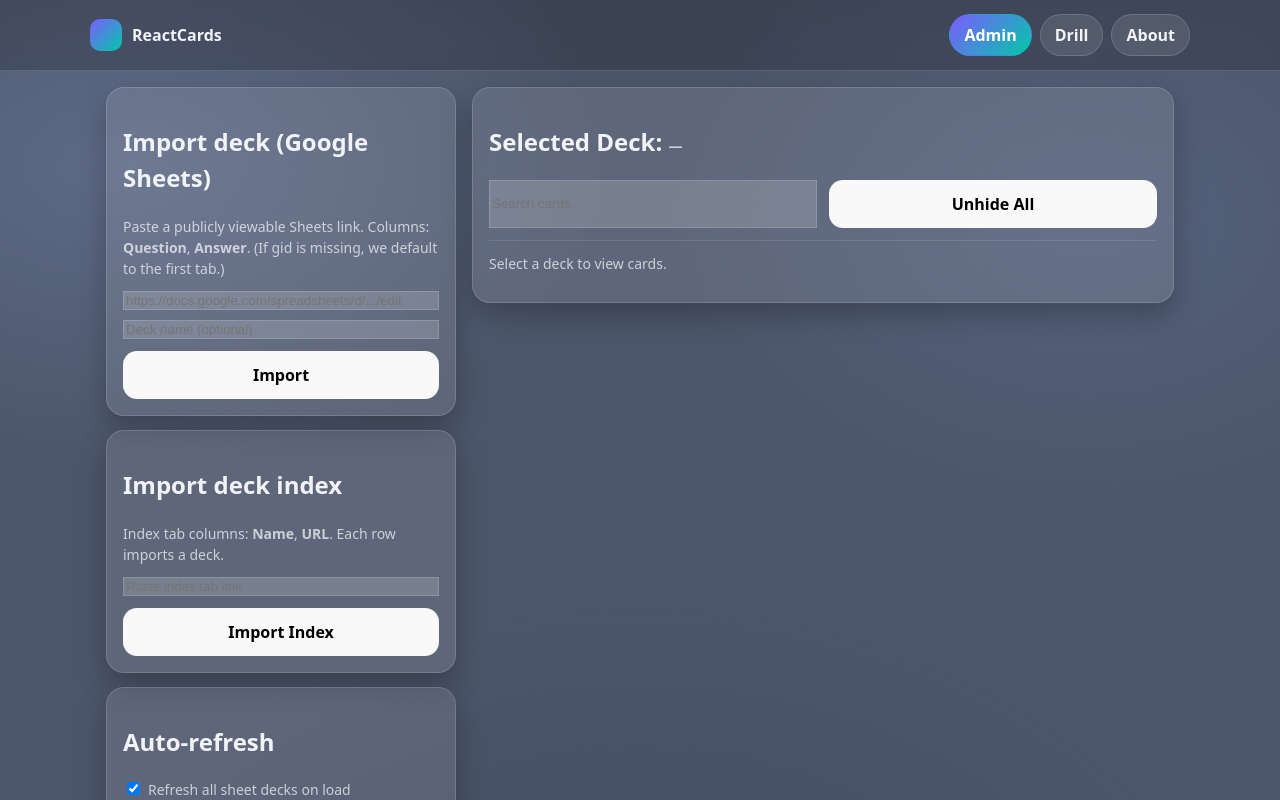
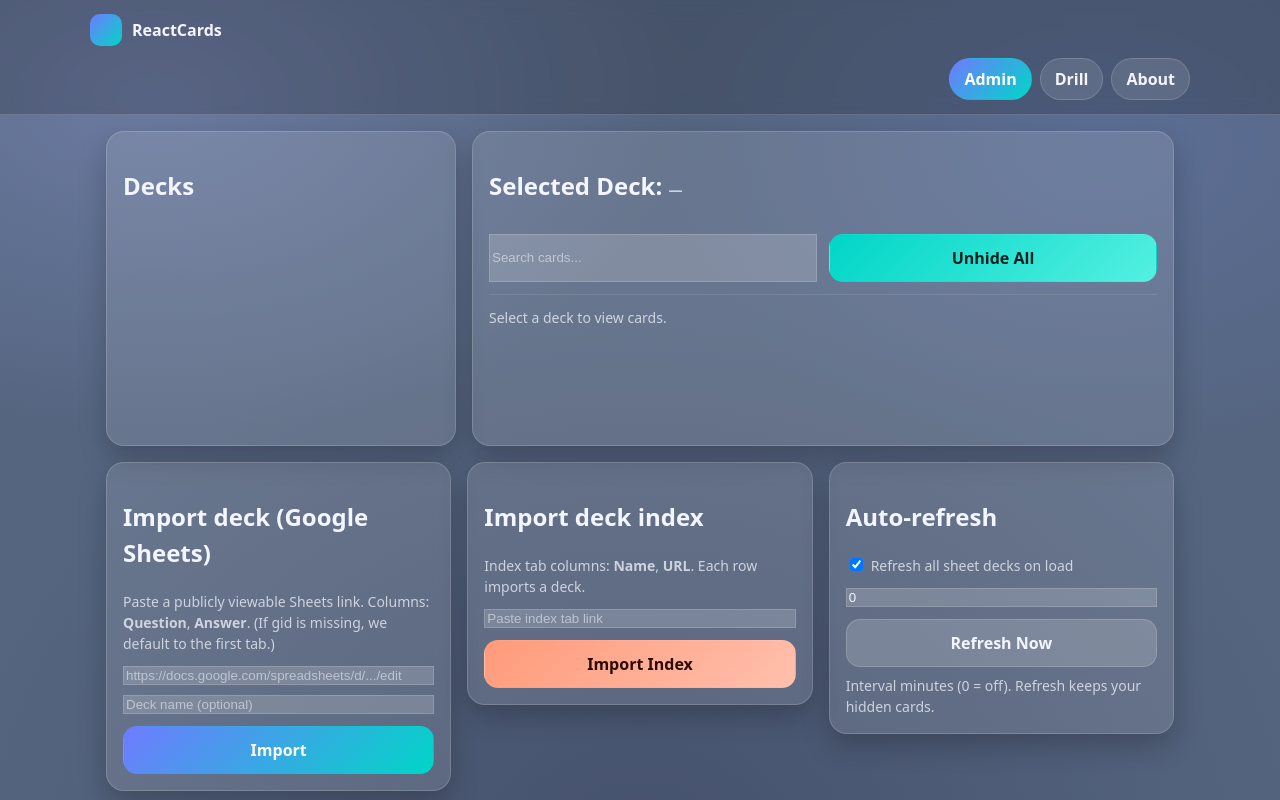
Before and after one commit to Hey-Steve-Dev/ReactCards, a React (Vite) app: page /admin in a window 1280 px wide. Shown: the top 800 px of the page. Built offline with nearby package versions, Linux system fonts and the light colour scheme.

Commit message:
Admin layout update: equal-height panels with independent scrolling and bottom tools row

```diff
--- a/package.json
+++ b/package.json
@@ -12,7 +12,9 @@
   "dependencies": {
     "react": "^19.2.0",
     "react-dom": "^19.2.0",
-    "react-router-dom": "^7.13.1"
+    "react-markdown": "^10.1.0",
+    "react-router-dom": "^7.13.1",
+    "remark-breaks": "^4.0.0"
   },
   "devDependencies": {
     "@eslint/js": "^9.39.1",
--- a/src/pages/Admin.jsx
+++ b/src/pages/Admin.jsx
@@ -6,7 +6,6 @@ import DeckList from "../components/admin/DeckList";
 import AdminDeckView from "../components/admin/AdminDeckView";
 
 export default function Admin({
-  // import deck
   importUrl,
   setImportUrl,
   importName,
@@ -15,21 +14,18 @@ export default function Admin({
   importBusy,
   onImportDeck,
 
-  // import index
   indexUrl,
   setIndexUrl,
   indexStatus,
   indexBusy,
   onImportIndex,
 
-  // refresh settings
   autoRefreshOnLoad,
   setAutoRefreshOnLoad,
   autoRefreshIntervalMin,
   setAutoRefreshIntervalMin,
   onRefreshNow,
 
-  // decks
   decks,
   selectedDeckId,
   setSelectedDeckId,
@@ -37,7 +33,6 @@ export default function Admin({
   onRenameDeck,
   onRefreshDeck,
 
-  // cards panel
   selectedDeck,
   search,
   setSearch,
@@ -46,8 +41,34 @@ export default function Admin({
   onToggleHidden,
 }) {
   return (
-    <section className="admin-layout">
-      <aside className="stack">
+    <section className="admin-layout admin-layout--grid">
+      {/* LEFT: scrollable deck list */}
+      <aside className="admin-decks">
+        <DeckList
+          decks={decks}
+          selectedDeckId={selectedDeckId}
+          onSelectDeck={setSelectedDeckId}
+          onDeleteDeck={onDeleteDeck}
+          onRenameDeck={onRenameDeck}
+          onRefreshDeck={onRefreshDeck}
+        />
+      </aside>
+
+      {/* RIGHT: selected deck cards panel */}
+      <div className="admin-view">
+        <AdminDeckView
+          selectedDeck={selectedDeck}
+          search={search}
+          setSearch={setSearch}
+          onUnhideAll={onUnhideAll}
+          filteredCards={filteredCards}
+          onToggleHidden={onToggleHidden}
+        />
+      </div>
+
+      {/* BOTTOM: import/refresh tools */}
+      <div className="admin-tools">
+        <div className="admin-tools-grid">
           <ImportDeck
             importUrl={importUrl}
             setImportUrl={setImportUrl}
@@ -73,25 +94,8 @@ export default function Admin({
             setAutoRefreshIntervalMin={setAutoRefreshIntervalMin}
             onRefreshNow={onRefreshNow}
           />
-
-        <DeckList
-          decks={decks}
-          selectedDeckId={selectedDeckId}
-          onSelectDeck={setSelectedDeckId}
-          onDeleteDeck={onDeleteDeck}
-          onRenameDeck={onRenameDeck}
-          onRefreshDeck={onRefreshDeck}
-        />
-      </aside>
-
-      <AdminDeckView
-        selectedDeck={selectedDeck}
-        search={search}
-        setSearch={setSearch}
-        onUnhideAll={onUnhideAll}
-        filteredCards={filteredCards}
-        onToggleHidden={onToggleHidden}
-      />
+        </div>
+      </div>
     </section>
   );
 }
--- a/src/styles/theme.css
+++ b/src/styles/theme.css
@@ -1,78 +1,87 @@
-:root{
-  --bg: #4c566a;
-  --panel: rgba(255,255,255,0.10);
-  --panel-strong: rgba(255,255,255,0.16);
-  --border: rgba(255,255,255,0.15);
+:root {
+  /* --- New palette: "Coastal Dusk" (mid-tone, colorful, not too dark) --- */
+  --bg: #556580;
 
-  --text: #f1f3f8;
-  --muted: rgba(241,243,248,0.75);
+  --panel: rgba(255, 255, 255, 0.11);
+  --panel-strong: rgba(255, 255, 255, 0.17);
+  --border: rgba(255, 255, 255, 0.16);
 
-  --primary: #7c5cff;
-  --secondary: #00c9a7;
-  --accent: #ff8a65;
-  --danger: #ff5c7a;
+  --text: #f3f6ff;
+  --muted: rgba(243, 246, 255, 0.74);
+
+  --primary: #6f7bff; /* periwinkle */
+  --secondary: #00d6c7; /* teal */
+  --accent: #ff9a7a; /* coral */
+  --danger: #ff5a83; /* pink-red */
 
   --radius: 18px;
-  --shadow: 0 12px 28px rgba(0,0,0,0.25);
+  --shadow: 0 12px 28px rgba(0, 0, 0, 0.22);
 }
 
-*{
+* {
   box-sizing: border-box;
 }
 
-body{
-  margin:0;
-  font-family: system-ui, -apple-system, Segoe UI, Roboto, sans-serif;
+body {
+  margin: 0;
+  font-family:
+    system-ui,
+    -apple-system,
+    Segoe UI,
+    Roboto,
+    sans-serif;
   color: var(--text);
+
+  /* Updated background to match the new palette (still mid-tone) */
   background:
-    radial-gradient(800px 500px at 10% 15%, #5e6a87 0%, transparent 60%),
-    radial-gradient(700px 500px at 85% 20%, #55617d 0%, transparent 60%),
-    radial-gradient(900px 700px at 50% 100%, #40495e 0%, transparent 70%),
-    var(--bg);
-  min-height:100vh;
+    radial-gradient(900px 560px at 12% 12%, #6b7aa0 0%, transparent 60%),
+    radial-gradient(760px 520px at 86% 18%, #5c6e95 0%, transparent 60%),
+    radial-gradient(980px 760px at 50% 105%, #46526d 0%, transparent 72%), var(--bg);
+
+  min-height: 100vh;
 }
 
 /* ---- App shell ---- */
 
-.header{
+.header {
   padding: 14px;
   backdrop-filter: blur(10px);
-  background: rgba(0,0,0,0.20);
+  background: rgba(0, 0, 0, 0.18);
   border-bottom: 1px solid var(--border);
   position: sticky;
   top: 0;
   z-index: 10;
 }
 
-.topbar{
-  display:flex;
-  justify-content:space-between;
-  align-items:center;
+.topbar {
+  display: flex;
+  justify-content: space-between;
+  align-items: center;
   max-width: 1100px;
   margin: 0 auto;
   gap: 12px;
 }
 
-.brand{
-  display:flex;
-  align-items:center;
-  gap:10px;
+.brand {
+  display: flex;
+  align-items: center;
+  gap: 10px;
   font-weight: 800;
 }
 
-.logo{
+.logo {
   width: 32px;
   height: 32px;
   border-radius: 10px;
   background: linear-gradient(135deg, var(--primary), var(--secondary));
 }
 
-.nav{
-  display:flex;
+.nav {
+  display: flex;
   gap: 8px;
 }
 
-.tab-btn{
+.tab-btn {
   border: 1px solid var(--border);
   background: var(--panel);
   color: var(--text);
@@ -80,21 +89,27 @@ body{
   border-radius: 999px;
   font-weight: 700;
   cursor: pointer;
+
+  /* Router-safe */
+  text-decoration: none;
+  display: inline-flex;
+  align-items: center;
+  justify-content: center;
 }
 
-.tab-btn.is-active{
+.tab-btn.is-active {
   background: linear-gradient(135deg, var(--primary), var(--secondary));
   border-color: transparent;
   color: #fff;
 }
 
-.main{
+.main {
   padding: 16px;
   max-width: 1100px;
   margin: 0 auto;
 }
 
-.card{
+.card {
   background: var(--panel);
   border: 1px solid var(--border);
   border-radius: var(--radius);
@@ -102,156 +117,170 @@ body{
   box-shadow: var(--shadow);
 }
 
-.muted{
+.muted {
   color: var(--muted);
   font-size: 14px;
 }
 
-.screen-pad{
+.screen-pad {
   padding-bottom: 24px; /* extra drill padding */
 }
 
 /* ---- Admin layout + lists ---- */
 
-.admin-layout{
+.admin-layout {
   display: grid;
   gap: 16px;
 }
 
-@media (min-width: 980px){
-  .admin-layout{
+@media (min-width: 980px) {
+  .admin-layout {
     grid-template-columns: 350px 1fr;
     align-items: start;
   }
 }
 
-.stack{ display: grid; gap: 14px; }
+.stack {
+  display: grid;
+  gap: 14px;
+}
 
-.deck-list{
+.deck-list {
   display: grid;
   gap: 10px;
   margin-top: 12px;
 }
 
-.deck-item{
+.deck-item {
   border: 1px solid var(--border);
   border-radius: 14px;
   padding: 12px;
   background: var(--panel-strong);
 }
 
-.deck-title{
+.deck-title {
   display: flex;
   justify-content: space-between;
   align-items: center;
   gap: 10px;
 }
 
-.deck-meta{
-  display:flex;
+.deck-meta {
+  display: flex;
   gap: 8px;
   flex-wrap: wrap;
   margin-top: 8px;
 }
 
-.deck-actions{
+.deck-actions {
   margin-top: 10px;
 }
 
-.pill{
+.pill {
   font-size: 12px;
   padding: 4px 10px;
   border-radius: 999px;
-  background: rgba(255,255,255,0.15);
-  border: 1px solid rgba(255,255,255,0.12);
+  background: rgba(255, 255, 255, 0.15);
+  border: 1px solid rgba(255, 255, 255, 0.12);
 }
 
-.row-tight{
+.row-tight {
   margin-top: 10px;
   align-items: center;
 }
 
-.scroll{
+.scroll {
   margin-top: 12px;
   max-height: 55vh;
   overflow: auto;
   padding-right: 6px;
-  border-top: 1px solid rgba(255,255,255,0.10);
+  border-top: 1px solid rgba(255, 255, 255, 0.1);
 }
 
-.card-row{
+.card-row {
   padding: 12px 0;
-  border-bottom: 1px solid rgba(255,255,255,0.10);
+  border-bottom: 1px solid rgba(255, 255, 255, 0.1);
 }
 
-.card-row:last-child{
+.card-row:last-child {
   border-bottom: none;
 }
 
-.q{
+.q {
   font-weight: 800;
 }
 
-.a{
+.a {
   margin-top: 6px;
 }
 
-.input{
+.input {
   background: var(--panel-strong);
   border: 1px solid var(--border);
   color: var(--text);
 }
+.input::placeholder,
+textarea::placeholder,
+select::placeholder {
+  color: rgba(243, 246, 255, 0.55); /* brighter than muted */
+  opacity: 1; /* important for Firefox */
+}
 
+/* Optional: make it pop even more on focus */
+.input:focus::placeholder {
+  color: rgba(243, 246, 255, 0.7);
+}
 /* --- Center the entire app content --- */
-.app{
+.app {
   min-height: 100vh;
 }
 
-.main{
+.main {
   padding: 16px;
   max-width: 1100px;
-  margin: 0 auto;          /* <-- centers */
+  margin: 0 auto; /* <-- centers */
 }
 
-.header{
+.header {
   width: 100%;
 }
 
-.topbar{
+.topbar {
   max-width: 1100px;
-  margin: 0 auto;          /* <-- centers */
-  padding: 0 0;            /* keep clean */
+  margin: 0 auto; /* <-- centers */
+  padding: 0 0; /* keep clean */
 }
 
 /* ===== HARD CENTERING (guaranteed) ===== */
-.container{
+.container {
   width: min(1100px, calc(100% - 32px));
   margin-left: auto !important;
   margin-right: auto !important;
 }
 
-.main{
+.main {
   padding: 16px 0; /* container controls side padding */
 }
 
 /* Optional: make sure nothing forces left alignment */
-.topbar{
+.topbar {
   width: 100%;
 }
 
-body #root, body .app{
+body #root,
+body .app {
   width: 100%;
 }
 
 /* ===== DRILL STYLING ===== */
 
-.screen-pad{
+.screen-pad {
   padding-bottom: 48px;
 }
 
 /* Drill top controls */
-.progress{
-  display:flex;
+.progress {
+  display: flex;
   justify-content: space-between;
   margin-top: 12px;
   font-size: 14px;
@@ -259,7 +288,7 @@ body #root, body .app{
 }
 
 /* Flashcard */
-.flashcard{
+.flashcard {
   margin-top: 20px;
   padding: 36px 28px;
   border-radius: 22px;
@@ -268,16 +297,17 @@ body #root, body .app{
   box-shadow: var(--shadow);
   min-height: 280px;
 
-  display:flex;
+  display: flex;
   flex-direction: column;
   justify-content: center;
-  align-items: center;
-  text-align: center;
-  gap: 14px;
+
+  /* remove forced centering */
+  align-items: stretch; /* or just delete align-items */
+  text-align: left; /* let content control its own alignment */
 }
 
 /* Question / Answer labels */
-.label{
+.label {
   font-size: 12px;
   text-transform: uppercase;
   letter-spacing: 1px;
@@ -286,58 +316,93 @@ body #root, body .app{
 }
 
 /* Main text */
-.side{
+.side {
   font-size: 22px;
-  font-weight: 800;
+  font-weight: 600; /* was 800 */
   line-height: 1.4;
-  max-width: 700px;
 }
 
 /* Muted answer before flip */
-.side.muted{
+.side.muted {
   opacity: 0.6;
   font-weight: 600;
 }
 
 /* Button row spacing */
-.row{
-  display:flex;
+.row {
+  display: flex;
   gap: 12px;
   flex-wrap: wrap;
 }
 
-.row > *{
+.row > * {
   flex: 1 1 140px;
 }
 
 /* Improve button feel */
-.btn{
+.btn {
   padding: 12px 16px;
   border-radius: 14px;
   font-weight: 700;
-  cursor:pointer;
-  transition: transform 0.12s ease, opacity 0.12s ease;
+  cursor: pointer;
+  transition:
+    transform 0.12s ease,
+    opacity 0.12s ease;
+
+  /* safe defaults so buttons/selects look consistent */
+  border: 1px solid var(--border);
+  background: var(--panel-strong);
+  color: var(--text);
 }
 
-.btn:hover{
+.btn:hover {
   transform: translateY(-2px);
   opacity: 0.95;
 }
 
-.btn:active{
+.btn:active {
   transform: translateY(0);
 }
 
-/* ===== 3D FLIP CARD ===== */
+/* If you already have variants elsewhere, these won’t break layout */
+.btn.primary {
+  background: linear-gradient(135deg, var(--primary), var(--secondary));
+  border-color: transparent;
+  color: #fff;
+}
+.btn.success {
+  background: linear-gradient(135deg, var(--secondary), #54f0e1);
+  border-color: transparent;
+  color: #05211f;
+}
+.btn.accent {
+  background: linear-gradient(135deg, var(--accent), #ffc0ad);
+  border-color: transparent;
+  color: #2a0c05;
+}
+.btn.danger {
+  background: linear-gradient(135deg, var(--danger), #ff9ab0);
+  border-color: transparent;
+  color: #2a0010;
+}
+
+/* Make selects match inputs/buttons without changing layout */
+select {
+  background: var(--panel-strong);
+  border: 1px solid var(--border);
+  color: var(--text);
+  border-radius: 14px;
+  padding: 10px 12px;
+}
 
 /* ===== 3D FLIP CARD (deeper + slower) ===== */
 
-.flip-wrap{
-  display:flex;
-  justify-content:center;
+.flip-wrap {
+  display: flex;
+  justify-content: center;
 }
 
-.flip-card{
+.flip-card {
   width: 100%;
   max-width: 780px;
   min-height: 300px;
@@ -347,7 +412,7 @@ body #root, body .app{
   perspective-origin: 50% 40%;
 }
 
-.flip-inner{
+.flip-inner {
   position: relative;
   width: 100%;
   min-height: 300px;
@@ -355,23 +420,23 @@ body #root, body .app{
   transform-style: preserve-3d;
 
   /* slower + smoother */
-  transition: transform 820ms cubic-bezier(.18,.88,.2,1);
+  transition: transform 820ms cubic-bezier(0.18, 0.88, 0.2, 1);
 
   /* subtle “physical” feel */
   will-change: transform;
 }
 
-.flip-card.is-flipped .flip-inner{
+.flip-card.is-flipped .flip-inner {
   /* slight tilt adds depth (optional but helps) */
   transform: rotateY(180deg) rotateX(2deg);
 }
 
 /* add a tiny front tilt too, for consistent depth */
-.flip-card:not(.is-flipped) .flip-inner{
+.flip-card:not(.is-flipped) .flip-inner {
   transform: rotateY(0deg) rotateX(2deg);
 }
 
-.flip-face{
+.flip-face {
   position: absolute;
   inset: 0;
   backface-visibility: hidden;
@@ -384,7 +449,7 @@ body #root, body .app{
 
   padding: 36px 28px;
 
-  display:flex;
+  display: flex;
   flex-direction: column;
   justify-content: center;
   align-items: center;
@@ -393,34 +458,234 @@ body #root, body .app{
 
   /* subtle lighting/shading */
   background-image:
-    radial-gradient(800px 280px at 30% 10%, rgba(255,255,255,0.10), transparent 55%),
-    radial-gradient(700px 260px at 80% 90%, rgba(0,0,0,0.18), transparent 60%);
+    radial-gradient(800px 280px at 30% 10%, rgba(255, 255, 255, 0.1), transparent 55%),
+    radial-gradient(700px 260px at 80% 90%, rgba(0, 0, 0, 0.18), transparent 60%);
 }
 
 /* back face */
-.flip-back{
+.flip-back {
   transform: rotateY(180deg);
 }
 
 /* extra “edge” depth: faint border highlight */
-.flip-face::before{
-  content:"";
-  position:absolute;
+.flip-face::before {
+  content: "";
+  position: absolute;
   inset: 0;
   border-radius: 22px;
-  pointer-events:none;
+  pointer-events: none;
   box-shadow:
-    inset 0 1px 0 rgba(255,255,255,0.12),
-    inset 0 -1px 0 rgba(0,0,0,0.20);
+    inset 0 1px 0 rgba(255, 255, 255, 0.12),
+    inset 0 -1px 0 rgba(0, 0, 0, 0.2);
 }
 
 /* mobile sizing */
-@media (max-width: 520px){
+@media (max-width: 520px) {
   .flip-card,
-  .flip-inner{
+  .flip-inner {
     min-height: 260px;
   }
-  .flip-face{
+  .flip-face {
     padding: 26px 18px;
   }
 }
+
+/* ===== ADMIN GRID OVERLAP FIX ===== */
+
+/* Let grid items actually shrink inside their columns */
+.admin-layout > * {
+  min-width: 0;
+}
+
+/* Make the columns “shrink-safe” */
+@media (min-width: 980px) {
+  .admin-layout {
+    grid-template-columns: minmax(0, 350px) minmax(0, 1fr);
+  }
+}
+
+/* Prevent long strings from blasting through the column */
+.admin-layout,
+.admin-layout * {
+  overflow-wrap: anywhere;
+  word-break: break-word; /* helps with long URLs */
+}
+
+/* If the right panel contains tables/code that force width */
+.admin-layout .card {
+  overflow: hidden; /* keeps visual containment */
+}
+.admin-layout .scroll {
+  overflow: auto;
+}
+
+/* --- Header responsive fix: allow buttons to wrap instead of truncating --- */
+.topbar {
+  flex-wrap: wrap; /* allow second row */
+  align-items: center;
+}
+
+.nav {
+  flex-wrap: wrap; /* wrap buttons */
+  justify-content: flex-end;
+  width: 100%; /* nav can take full row when it wraps */
+  gap: 8px;
+}
+
+/* tighten buttons a bit on smaller screens */
+@media (max-width: 520px) {
+  .tab-btn {
+    padding: 8px 10px;
+    font-size: 13px;
+    white-space: nowrap; /* keep labels intact */
+  }
+}
+
+/* ===== Drill card: disable forced centering ===== */
+
+/* Stop centering content inside the drill card */
+.flip-face {
+  align-items: stretch; /* was center */
+  text-align: left; /* was center */
+}
+
+/* Optional: if you don't want vertical centering either */
+.flip-face {
+  justify-content: flex-start; /* was center */
+}
+/* Limit drill card width */
+.flip-card {
+  width: 100%;
+  max-width: 400px;
+}
+
+/* Fix dropdown readability */
+select option {
+  background: #46526d;
+  color: #f3f6ff;
+}
+/* ===== Admin: 2 columns on top, tools row at bottom ===== */
+
+.admin-layout--grid {
+  display: grid;
+  gap: 16px;
+  min-height: 0; /* critical for scroll children */
+}
+
+/* Desktop layout: top row 2 columns, bottom row spans both */
+@media (min-width: 980px) {
+  .admin-layout--grid {
+    grid-template-columns: 350px minmax(0, 1fr);
+    grid-template-rows: minmax(0, 1fr) auto;
+    grid-template-areas:
+      "decks view"
+      "tools tools";
+    align-items: stretch;
+  }
+
+  .admin-decks {
+    grid-area: decks;
+    min-height: 0; /* critical */
+  }
+
+  .admin-view {
+    grid-area: view;
+    min-height: 0; /* critical */
+  }
+
+  .admin-tools {
+    grid-area: tools;
+  }
+}
+
+/* Mobile: stack sections */
+@media (max-width: 979px) {
+  .admin-layout--grid {
+    grid-template-columns: 1fr;
+    grid-template-areas:
+      "decks"
+      "view"
+      "tools";
+  }
+}
+
+/* Make the DeckList card itself a scroll container */
+.admin-decks .card {
+  display: flex;
+  flex-direction: column;
+  min-height: 0; /* critical */
+}
+
+/* Scroll ONLY the deck list */
+.admin-decks .deck-list {
+  overflow: auto;
+  min-height: 0;
+  flex: 1;
+  padding-right: 6px;
+}
+
+/* Bottom tools layout: 3 cards in a row on desktop */
+.admin-tools-grid {
+  display: grid;
+  gap: 16px;
+}
+
+@media (min-width: 980px) {
+  .admin-tools-grid {
+    grid-template-columns: repeat(3, minmax(0, 1fr));
+    align-items: start;
+  }
+}
+
+/* ===== Make top admin row equal height ===== */
+
+/* ===== Admin: equal-height top row + scrollbars on BOTH panels ===== */
+
+@media (min-width: 980px) {
+  .admin-layout--grid {
+    grid-template-columns: minmax(0, 350px) minmax(0, 1fr);
+    grid-template-rows: minmax(0, 1fr) auto;
+    grid-template-areas:
+      "decks view"
+      "tools tools";
+
+    /* This creates the “same height” row so both sides can scroll */
+    height: calc(100vh - 140px); /* tweak number if needed */
+  }
+
+  .admin-decks,
+  .admin-view {
+    min-height: 0; /* REQUIRED for overflow in grid children */
+  }
+}
+
+/* LEFT: Decks card fills its grid cell */
+.admin-decks .card {
+  height: 100%;
+  display: flex;
+  flex-direction: column;
+  min-height: 0;
+}
+
+/* LEFT: only the list scrolls (header stays visible) */
+.admin-decks .deck-list {
+  flex: 1;
+  min-height: 0;
+  overflow: auto;
+  padding-right: 6px;
+}
+
+/* RIGHT: AdminDeckView card fills its grid cell */
+.admin-view .card {
+  height: 100%;
+  display: flex;
+  flex-direction: column;
+  min-height: 0;
+}
+
+/* RIGHT: make its scroll area scroll */
+.admin-view .scroll {
+  flex: 1;
+  min-height: 0;
+  overflow: auto;
+}
```
Also changed, not shown: src/components/admin/DeckRow.jsx (+1 -6 lines), src/components/drill/DrillView.jsx (+8 -2 lines), src/pages/Drill.jsx (+31 -0 lines), 1 other file (tests, documents, lock files or other folders). Lines whose indentation alone changed are shown as unchanged.
